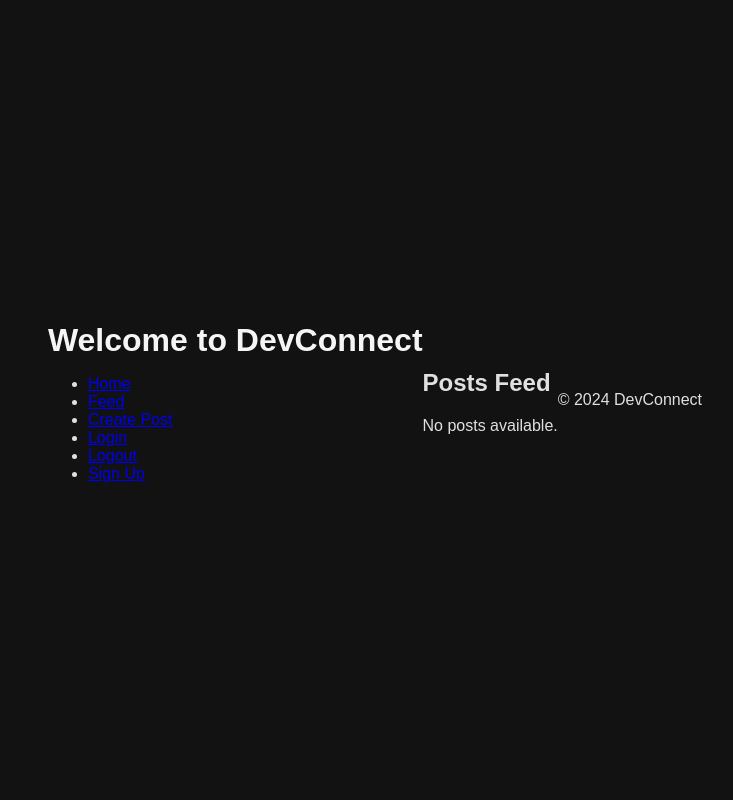
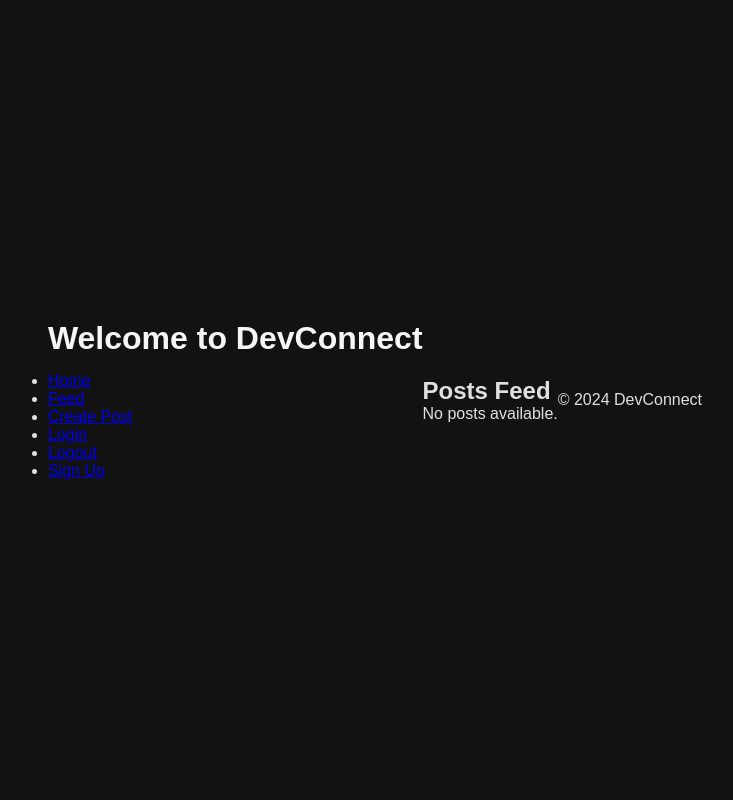
Before and after one commit to Seafzz/pp4, a Django app: template social/templates/feed.html in a window 1280 px wide. Shown: the whole page, without its empty margins (265-998 px from the left). Run offline with Django 3.2, Linux system fonts and the light colour scheme; the template is opened without the code that fills it, so the values that code supplies are empty.

Commit message:
added some general margin/padding

```diff
--- a/static/css/style.css
+++ b/static/css/style.css
@@ -1,4 +1,11 @@
 /* General styl"*/
+*{
+    margin:0;
+    padding:0;
+    box-sizing: border-box;
+}
+/*Body*/
+
 body{
     background-color: #121212; /* Dark background */
     color: #e0e0e0; /* Light text for contrast */
```
